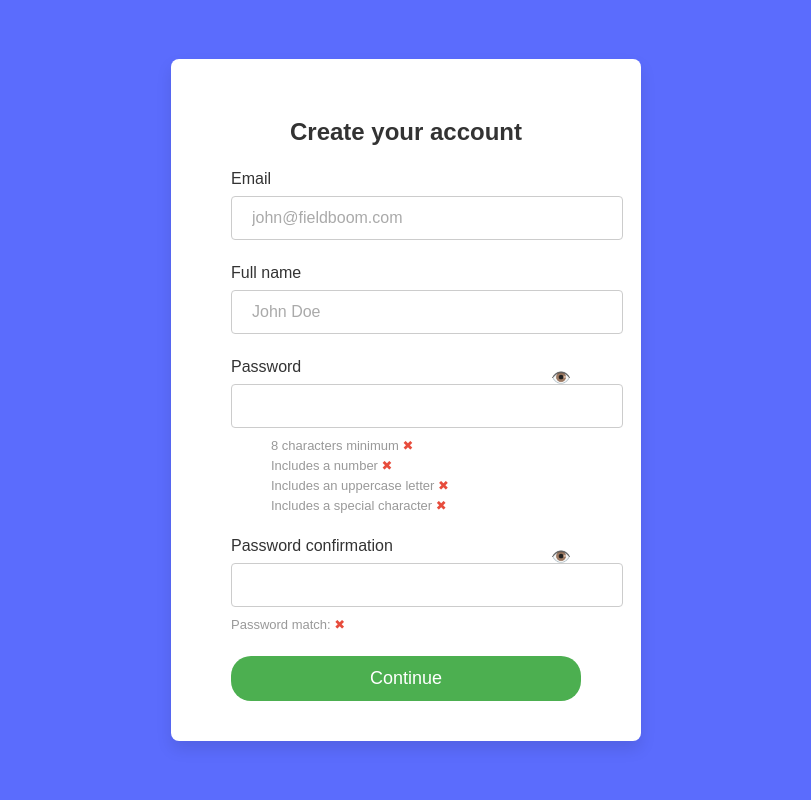
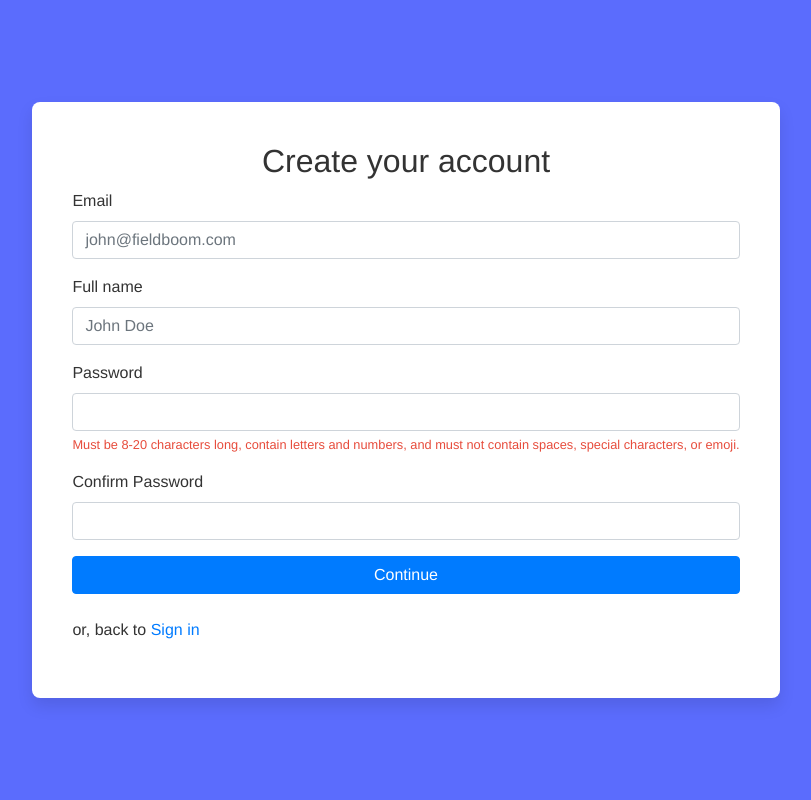
Before and after one commit to suyogkad/ChitChat, a Django app: page /chat/signup/ in a window 1280 px wide. Shown: the whole page, without its empty margins (234-1045 px from the left). Run offline with Django 5.2, Linux system fonts and the light colour scheme; some libraries are stand-ins or nearby versions.

Commit message:
UI Enhancements

```diff
--- a/chat/templates/chat/signup.html
+++ b/chat/templates/chat/signup.html
@@ -4,9 +4,13 @@
     <meta charset="UTF-8">
     <meta name="viewport" content="width=device-width, initial-scale=1.0">
     <title>Sign Up</title>
+    <link rel="stylesheet" href="https://stackpath.bootstrapcdn.com/bootstrap/4.5.2/css/bootstrap.min.css">
+    <script src="https://code.jquery.com/jquery-3.5.1.slim.min.js"></script>
+    <script src="https://cdn.jsdelivr.net/npm/@popperjs/core@2.9.3/dist/umd/popper.min.js"></script>
+    <script src="https://stackpath.bootstrapcdn.com/bootstrap/4.5.2/js/bootstrap.min.js"></script>
     <style>
         body {
-            font-family: 'Arial', sans-serif;
+            font-family: 'Helvetica Neue', Helvetica, Arial, sans-serif;
             background-color: #5b6cfd;
             margin: 0;
             padding: 0;
@@ -18,165 +22,142 @@
         }
         .signup-container {
             background-color: #fff;
-            padding: 40px 60px;
+            padding: 40px;
             border-radius: 8px;
-            width: 350px;
             box-shadow: 0 8px 16px rgba(0,0,0,0.1);
         }
-        .signup-container h2 {
-            color: #333;
-            font-size: 24px;
-            margin-bottom: 24px;
-            text-align: center;
-        }
         .form-group {
-            position: relative;
-            margin-bottom: 24px;
-        }
-        .form-group label {
-            display: block;
-            margin-bottom: 8px;
-            color: #333;
-        }
-        .form-group input {
-            width: 100%;
-            padding: 12px 20px;
-            border: 1px solid #ccc;
-            border-radius: 4px;
-            font-size: 16px;
-        }
-        .form-group input.invalid {
-            border-color: #e74c3c;
-            /* Red color when invalid */
-        }
-        .form-group input.valid {
-            border-color: #2ecc71;
-            /* Green color when valid */
-        }
-        .form-group input::placeholder {
-            color: #aaa;
+            margin-bottom: 1rem;
         }
         .password-criteria {
-            font-size: 13px;
-            color: #999;
-            margin-top: 10px;
+            color: #e74c3c;
+            font-size: 0.8rem;
+            margin-bottom: 0;
         }
-        .password-criteria li {
-            list-style: none;
-            margin: 5px 0;
-        }
-        .password-criteria span {
-            color: #e74c3c;
-        }
-        .password-criteria .valid {
-            color: #2ecc71;
-        }
-        .password-criteria .invalid {
-            color: #e74c3c;
-        }
-        .submit-button {
-            display: block;
-            width: 100%;
-            padding: 12px 20px;
-            background-color: #4CAF50;
-            color: white;
-            border: none;
-            border-radius: 20px;
-            cursor: pointer;
-            font-size: 18px;
-            margin-top: 8px;
-            transition: background-color 0.3s;
-        }
-        .submit-button:hover {
-            background-color: #43A047;
+        .password-criteria.valid {
+            color: #28a745;
         }
         .toggle-password {
-            position: absolute;
-            right: 10px;
-            top: 10px;
             cursor: pointer;
-            color: #999;
         }
+        .valid-input {
+            border-color: #28a745 !important;
+        }
+
+        .invalid-input {
+            border-color: #e74c3c !important;
+        }
+        .invisible {
+        visibility: hidden;
+        }
+        .sign-in{
+        padding-top: 10px;
+<!--        margin-left:40%;-->
+<!--        text-align: center;-->
     </style>
 </head>
 <body>
     <div class="signup-container">
-        <h2>Create your account</h2>
-        <form method="post">
-            {% csrf_token %}
+        <h2 class="text-center">Create your account</h2>
+        <form>
             <div class="form-group">
                 <label for="email">Email</label>
-                <input type="email" id="email" name="email" placeholder="john@fieldboom.com" required>
+                <input type="email" class="form-control" id="email" placeholder="john@fieldboom.com" required>
             </div>
             <div class="form-group">
                 <label for="full_name">Full name</label>
-                <input type="text" id="full_name" name="full_name" placeholder="John Doe" required>
+                <input type="text" class="form-control" id="full_name" placeholder="John Doe" required>
             </div>
             <div class="form-group">
                 <label for="password1">Password</label>
-                <input type="password" id="password1" name="password1" required>
-                <span class="toggle-password" onclick="togglePasswordVisibility('password1', this)">👁️</span>
-                <ul class="password-criteria">
-                    <li id="minLength">8 characters minimum <span>✖</span></li>
-                    <li id="number">Includes a number <span>✖</span></li>
-                    <li id="uppercase">Includes an uppercase letter <span>✖</span></li>
-                    <li id="specialChar">Includes a special character <span>✖</span></li>
-                </ul>
+                <input type="password" class="form-control" id="password1" required>
+                <small id="passwordHelpBlock" class="password-criteria form-text">
+                    Must be 8-20 characters long, contain letters and numbers, and must not contain spaces, special characters, or emoji.
+                </small>
+<!--                <span class="toggle-password">-->
+<!--                    <i class="fa fa-eye" onclick="togglePasswordVisibility('password1', this)"></i>-->
+<!--                </span>-->
             </div>
             <div class="form-group">
-                <label for="password2">Password confirmation</label>
-                <input type="password" id="password2" name="password2" required>
-                <span class="toggle-password" onclick="togglePasswordVisibility('password2', this)">👁️</span>
-                <div id="passwordMatch" class="password-criteria">Password match: <span>✖</span></div>
+                <label for="password2">Confirm Password</label>
+                <input type="password" class="form-control" id="password2" required>
+<!--                <span class="toggle-password">-->
+<!--                    <i class="fa fa-eye" onclick="togglePasswordVisibility('password2', this)"></i>-->
+<!--                </span>-->
             </div>
-            <button type="submit" class="submit-button">Continue</button>
+            <button type="submit" class="btn btn-primary btn-block">Continue</button>
+            <br>
+            <p id="sign-in">or, back to <a href="#">Sign in</a></p>
         </form>
     </div>
+
     <script>
-    const password1 = document.getElementById('password1');
-    const password2 = document.getElementById('password2');
-    const minLength = document.getElementById('minLength');
-    const number = document.getElementById('number');
-    const uppercase = document.getElementById('uppercase');
-    const specialChar = document.getElementById('specialChar');
-    const passwordMatch = document.getElementById('passwordMatch');
-
-    function togglePasswordVisibility(passwordId, toggleIcon) {
+    function togglePasswordVisibility(passwordId, icon) {
         const passwordInput = document.getElementById(passwordId);
         const type = passwordInput.getAttribute('type') === 'password' ? 'text' : 'password';
         passwordInput.setAttribute('type', type);
-        toggleIcon.textContent = toggleIcon.textContent === '👁️' ? '🔒' : '👁️';
+        icon.classList.toggle('fa-eye-slash');
     }
 
-    function updateCriteria(criteria, isValid) {
-        criteria.className = isValid ? 'valid' : 'invalid';
-        criteria.querySelector('span').textContent = isValid ? '✔' : '✖';
+    const password1 = document.getElementById('password1');
+    const password2 = document.getElementById('password2');
+    const passwordHelpBlock = document.getElementById('passwordHelpBlock');
+
+    function validatePassword() {
+        const passVal = password1.value;
+        const minLength = passVal.length >= 8;
+        const number = /\d/.test(passVal);
+        const uppercase = /[A-Z]/.test(passVal);
+        const specialChar = /[!@#$%^&*(),.?":{}|<>]/.test(passVal);
+
+        passwordHelpBlock.textContent = message;
+        passwordHelpBlock.style.color = message === '' ? '#28a745' : '#e74c3c';
+        password1.style.borderColor = message === '' ? '#28a745' : '#e74c3c';
     }
 
-    function validatePassword() {
-        const val = password1.value;
-        const hasMinLength = val.length >= 8;
-        const hasNumber = /\d/.test(val);
-        const hasUppercase = /[A-Z]/.test(val);
-        const hasSpecialChar = /[!@#$%^&*(),.?":{}|<>]/.test(val);
-
-        updateCriteria(minLength, hasMinLength);
-        updateCriteria(number, hasNumber);
-        updateCriteria(uppercase, hasUppercase);
-        updateCriteria(specialChar, hasSpecialChar);
-
-        password1.className = hasMinLength && hasNumber && hasUppercase && hasSpecialChar ? 'valid' : 'invalid';
-    }
-
-    function confirmPassword() {
-        const isMatch = password1.value === password2.value && password2.value !== '';
-        passwordMatch.querySelector('span').textContent = isMatch ? '✔' : '✖';
-        passwordMatch.className = isMatch ? 'valid' : 'invalid';
-        password2.className = isMatch ? 'valid' : 'invalid';
+    function checkPasswordMatch() {
+        const isMatch = password1.value === password2.value;
+        password2.style.borderColor = isMatch ? '#28a745' : '#e74c3c';
     }
 
     password1.addEventListener('input', validatePassword);
-    password2.addEventListener('input', confirmPassword);
-</script>
+    password2.addEventListener('input', checkPasswordMatch);
+
+
+        function validatePassword() {
+        const passVal = password1.value;
+        const minLength = passVal.length >= 8;
+        const number = /\d/.test(passVal);
+        const uppercase = /[A-Z]/.test(passVal);
+        const specialChar = /[!@#$%^&*(),.?":{}|<>]/.test(passVal);
+        const allValid = minLength && number && uppercase && specialChar;
+
+        passwordHelpBlock.className = allValid ? 'password-criteria form-text invisible' : 'password-criteria form-text';
+        password1.className = allValid ? 'form-control valid-input' : 'form-control invalid-input';
+    }
+
+        function checkInputValidity(input) {
+            const nameRegex = /^[a-zA-Z\s]+$/;
+            const emailRegex = /^[^\s@]+@[^\s@]+\.[^\s@]+$/;
+            if (input.id === 'full_name' && nameRegex.test(input.value) ||
+                input.id === 'email' && emailRegex.test(input.value)) {
+                input.classList.add('valid-input');
+                input.classList.remove('invalid-input');
+            } else {
+                input.classList.remove('valid-input');
+                input.classList.add('invalid-input');
+            }
+        }
+
+        document.getElementById('full_name').addEventListener('input', function() {
+            checkInputValidity(this);
+        });
+
+        document.getElementById('email').addEventListener('input', function() {
+            checkInputValidity(this);
+        });
+    </script>
+
+    <link rel="stylesheet" href="https://stackpath.bootstrapcdn.com/font-awesome/4.7.0/css/font-awesome.min.css">
 </body>
 </html>
```
